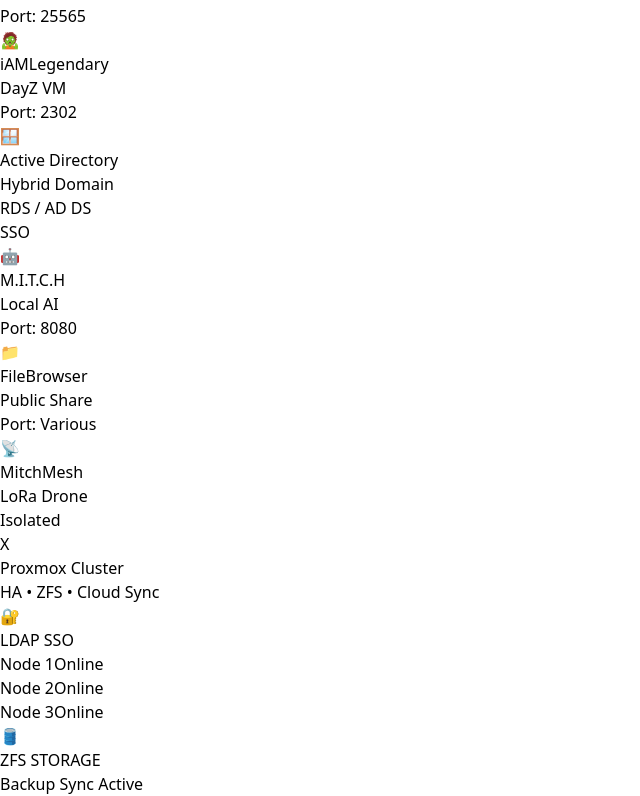
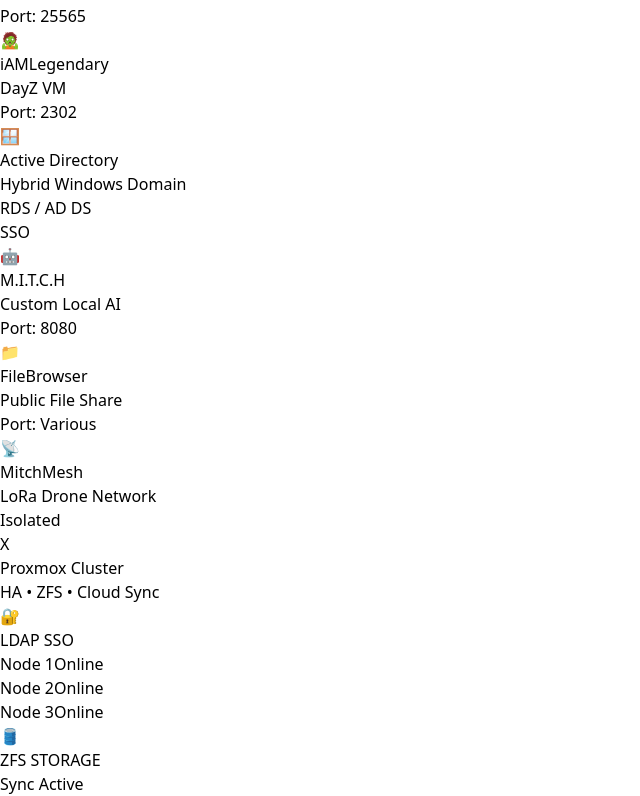
Before and after one commit to haehjen/andymitchellonline, a React (Vite) app: page / in a window 1280 px wide. Shown: the part 3229-4025 px from the top of the page, without its empty margins (0-640 px from the left). Built offline with nearby package versions, Linux system fonts and the light colour scheme; the HTML template or start-up script is replaced by a standard one.

Commit message:
Update App.jsx

```diff
--- a/src/App.jsx
+++ b/src/App.jsx
@@ -81,19 +81,19 @@
         {/* --- Top Logic Layer --- */}
         <div className="grid grid-cols-1 lg:grid-cols-3 gap-8 items-start relative max-w-6xl mx-auto mb-16">
 
-          {/* SOURCE REPOS (Left Column) */}
+          {/* Source Repos (Left Column) */}
           <div className="relative flex flex-col items-center pt-24">
             <div onClick={() => handleCardClick("GitHub Source", { title: "Source Repos", subtitle: "GitHub Organization", icon: "🐙", description: "Version control for all lab configs.", specs: ["Pidgiemon", "iAMLegendary", "MITCH", "MitchMesh"] })}
                  className="w-44 bg-white/5 border border-orange-500/30 p-4 rounded-xl hover:bg-white/10 cursor-pointer z-20 text-center relative">
                 <div className="font-black text-white text-[10px]">🐙 SOURCE REPOS</div>
                 <p className="text-[7px] text-orange-400 font-mono uppercase tracking-widest font-bold mt-1">Version Control Hub</p>
-                {/* Vertical Orange Line down to Orange Bus */}
-                <div className="absolute top-1/2 left-0 w-px h-[400px] bg-orange-500/40 -translate-x-10"></div>
+                {/* Vertical Orange Line down to Bottom Bus */}
+                <div className="absolute top-1/2 left-0 w-px h-[600px] bg-orange-500/40 -translate-x-10"></div>
                 <div className="absolute top-1/2 left-0 w-10 h-px bg-orange-500/40 -translate-x-10"></div>
             </div>
           </div>
 
-          {/* TRAFFIC (Center Column) */}
+          {/* Traffic Column (Center) */}
           <div className="flex flex-col items-center">
             <div className="w-12 h-12 rounded-full bg-blue-500/10 border border-blue-500/30 flex items-center justify-center text-2xl shadow-[0_0_20px_rgba(59,130,246,0.1)]">🌐</div>
             <span className="text-[9px] font-black uppercase tracking-[0.3em] text-blue-400 mt-2">Public Internet</span>
@@ -114,7 +114,7 @@
             </div>
           </div>
 
-          {/* IDENTITY & PRODUCTIVITY (Right Column) */}
+          {/* Identity & Productivity Column (Right) */}
           <div className="relative flex flex-col items-center pt-4 space-y-6">
             <div className="w-64 bg-white/5 border border-purple-500/40 p-4 rounded-3xl text-left">
                 <p className="text-[9px] font-black uppercase text-purple-400 tracking-[0.2em] mb-3">Identity & MFA</p>
@@ -133,23 +133,27 @@
                    <div>Google Workspace & GDrive</div>
                    <div>M365 & OneDrive</div>
                 </div>
-                {/* Vertical Green Line down to Bottom Bus */}
-                <div className="absolute top-1/2 right-0 w-[40px] h-px bg-emerald-500/40 translate-x-full"></div>
-                <div className="absolute top-1/2 right-0 w-px h-[650px] bg-emerald-500/40 translate-x-[40px]"></div>
+                {/* Vertical Green Line down to ZFS */}
+                <div className="absolute top-1/2 right-0 w-[50px] h-px bg-emerald-500/40 translate-x-full"></div>
+                <div className="absolute top-1/2 right-0 w-px h-[450px] bg-emerald-500/40 translate-x-[50px]"></div>
             </div>
           </div>
         </div>
 
-        {/* --- ORANGE REPO BUS (TOP - DROPPING DOWN) --- */}
-        <div className="relative w-full max-w-6xl mx-auto h-12 mb-2">
-           <div className="absolute top-0 left-[5%] right-[10%] h-px bg-orange-500/40 z-0"></div>
-           <div className="grid grid-cols-6 h-full px-4">
-              {[...Array(6)].map((_, i) => (
-                <div key={i} className="flex justify-center relative">
-                   { (i === 0 || i === 1 || i === 3 || i === 5) &&
-                     <div className="w-px h-full bg-orange-500/40"></div>
-                   }
-                </div>
+        {/* --- DUAL BUS BARS RESTORED AND ALIGNED --- */}
+        <div className="relative w-full max-w-7xl mx-auto h-20 mb-4 z-0">
+
+           {/* EMERALD SERVICE BUS (TOP - Central Flow) */}
+           <div className="absolute top-[30px] left-[8%] right-[8%] h-px bg-emerald-500/40 z-0"></div>
+           <div className="flex justify-between w-full px-[8%] relative z-0">
+              {[...Array(6)].map((_, i) => <div key={i} className="w-px h-8 bg-emerald-500/40 relative top-[30px]"></div>)}
+           </div>
+
+           {/* ORANGE REPO BUS (BOTTOM - Fed from Left Side) */}
+           <div className="absolute top-[60px] left-[5%] right-[10%] h-px bg-orange-500/40 z-0"></div>
+           <div className="flex justify-between w-full px-[8%] relative">
+              {[0, 1, 3, 5].map((i) => (
+                <div key={i} className="absolute w-px h-8 bg-orange-500/40 top-[60px]" style={{ left: `${8.5 + (i * 16.6)}%` }}></div>
               ))}
            </div>
         </div>
@@ -159,47 +163,49 @@
           <ServiceCard hasRepo title="Pidgiemon" subtitle="Minecraft VM" port="Port: 25565" icon="🧱" colorClass="bg-green-500" />
           <ServiceCard hasRepo title="iAMLegendary" subtitle="DayZ VM" port="Port: 2302" icon="🧟" colorClass="bg-slate-400" />
           <div className="relative flex flex-col items-center">
-            <ServiceCard title="Active Directory" subtitle="Hybrid Domain" port="RDS / AD DS" icon="🪟" colorClass="bg-blue-600" />
-            <div className="absolute top-[100%] w-px h-12 bg-red-500/50"><div className="absolute top-1/2 left-1/2 -translate-x-1/2 -translate-y-1/2 bg-[#020617] px-1 text-[7px] font-black text-red-400 border border-red-500/30 rounded">SSO</div></div>
+            <ServiceCard title="Active Directory" subtitle="Hybrid Windows Domain" port="RDS / AD DS" icon="🪟" colorClass="bg-blue-600" />
+            <div className="absolute top-[100%] w-px h-12 bg-red-500/50 z-0">
+               <div className="absolute top-1/2 left-1/2 -translate-x-1/2 -translate-y-1/2 bg-[#020617] px-2 text-[8px] font-black text-red-400 uppercase border border-red-500/30 rounded">SSO</div>
+            </div>
           </div>
-          <ServiceCard hasRepo title="M.I.T.C.H" subtitle="Local AI" port="Port: 8080" icon="🤖" colorClass="bg-orange-500" />
-          <ServiceCard title="FileBrowser" subtitle="Public Share" port="Port: Various" icon="📁" colorClass="bg-blue-400" />
-          <ServiceCard hasRepo title="MitchMesh" subtitle="LoRa Drone" port="Isolated" icon="📡" colorClass="bg-cyan-500" />
+          <ServiceCard hasRepo title="M.I.T.C.H" subtitle="Custom Local AI" port="Port: 8080" icon="🤖" colorClass="bg-orange-500" />
+          <ServiceCard title="FileBrowser" subtitle="Public File Share" port="Port: Various" icon="📁" colorClass="bg-blue-400" />
+          <ServiceCard hasRepo title="MitchMesh" subtitle="LoRa Drone Network" port="Isolated" icon="📡" colorClass="bg-cyan-500" />
         </div>
 
-        {/* --- GREEN CONNECTIVITY BUS (BOTTOM - REACHING UP) --- */}
-        <div className="relative w-full max-w-6xl mx-auto h-12 mb-12">
-           <div className="absolute bottom-0 left-[8%] right-[8%] h-px bg-emerald-500/40 z-0"></div>
-           <div className="grid grid-cols-6 h-full px-4">
-              {[...Array(6)].map((_, i) => (
-                <div key={i} className="flex justify-center relative">
-                   <div className="w-px h-full bg-emerald-500/40"></div>
-                </div>
-              ))}
-           </div>
-        </div>
+        {/* Hardware Footer */}
+        <div className="mt-16 p-8 border border-white/10 rounded-[2.5rem] bg-gradient-to-b from-white/[0.03] to-transparent relative overflow-hidden backdrop-blur-sm z-0">
 
-        {/* --- Hardware Footer --- */}
-        <div className="p-8 border border-white/10 rounded-[2.5rem] bg-gradient-to-b from-white/[0.03] to-transparent relative">
-          <div className="flex flex-col lg:flex-row items-center justify-between gap-8">
-            <div className="text-left max-w-xs">
-              <div className="flex items-center gap-2 mb-2"><span className="text-orange-500 font-black text-2xl">X</span><h2 className="text-xl font-bold text-white tracking-tight uppercase">Proxmox Cluster</h2></div>
+          {/* Productivity to ZFS line (Routed from Productivity Box) */}
+          <div className="hidden lg:block absolute top-[-365px] right-[45px] w-px h-[420px] bg-emerald-500/40 z-0"></div>
+          <div className="hidden lg:block absolute bottom-[55px] right-[45px] left-[85%] h-px bg-emerald-500/40 z-0"></div>
+
+          <div className="absolute top-0 left-0 w-full h-px bg-gradient-to-r from-transparent via-blue-500/50 to-transparent"></div>
+          <div className="flex flex-col lg:flex-row items-center justify-between gap-8 relative z-10">
+            <div className="text-left max-w-xs cursor-default">
+              <div className="flex items-center gap-2 mb-2 text-center">
+                <span className="text-orange-500 font-black text-2xl">X</span>
+                <h2 className="text-xl font-bold text-white tracking-tight uppercase">Proxmox Cluster</h2>
+              </div>
               <p className="text-slate-500 text-xs uppercase tracking-wider font-semibold opacity-70">HA • ZFS • Cloud Sync</p>
             </div>
+
             <div className="flex items-center gap-6">
-               <div className="bg-red-500/5 border border-red-500/20 px-6 py-4 rounded-2xl text-center"><div className="text-xl mb-1">🔐</div><p className="text-red-400 font-black text-[10px] uppercase tracking-widest">LDAP SSO</p></div>
-               <div className="flex gap-4">
+               <div onClick={() => handleCardClick("LDAP SSO")} className="group bg-red-500/5 border border-red-500/20 px-6 py-4 rounded-2xl text-center min-w-[120px] transition-all hover:bg-red-500/10 cursor-pointer">
+                  <div className="text-xl mb-1 group-hover:scale-110 transition-transform">🔐</div>
+                  <p className="text-red-400 font-black text-[10px] uppercase tracking-widest">LDAP SSO</p>
+               </div>
+               <div className="flex flex-wrap justify-center gap-4">
                  <ProxmoxNode nodeName="Node 1" status="Online" />
                  <ProxmoxNode nodeName="Node 2" status="Online" />
                  <ProxmoxNode nodeName="Node 3" status="Online" />
                </div>
             </div>
-            <div className="group bg-emerald-500/10 border border-emerald-500/20 p-6 rounded-2xl text-center min-w-[160px] relative">
-              <div className="text-2xl mb-1">🛢️</div>
+
+            <div className="group bg-emerald-500/10 border border-emerald-500/20 p-5 rounded-2xl text-center min-w-[140px] transition-all hover:bg-emerald-600/20 cursor-pointer" onClick={() => handleCardClick("Storage Pool")}>
+              <div className="text-2xl mb-1 group-hover:scale-110 transition-transform">🛢️</div>
               <p className="text-white font-bold text-xs uppercase tracking-tighter">ZFS STORAGE</p>
-              <p className="text-emerald-400 text-[10px] font-bold italic mt-1">Backup Sync Active</p>
-              {/* Green Line Landing Point */}
-              <div className="absolute top-1/2 right-0 w-[40px] h-px bg-emerald-500/40 translate-x-full"></div>
+              <p className="text-emerald-400 text-[10px] font-bold italic mt-1 text-center">Sync Active</p>
             </div>
           </div>
         </div>
```
